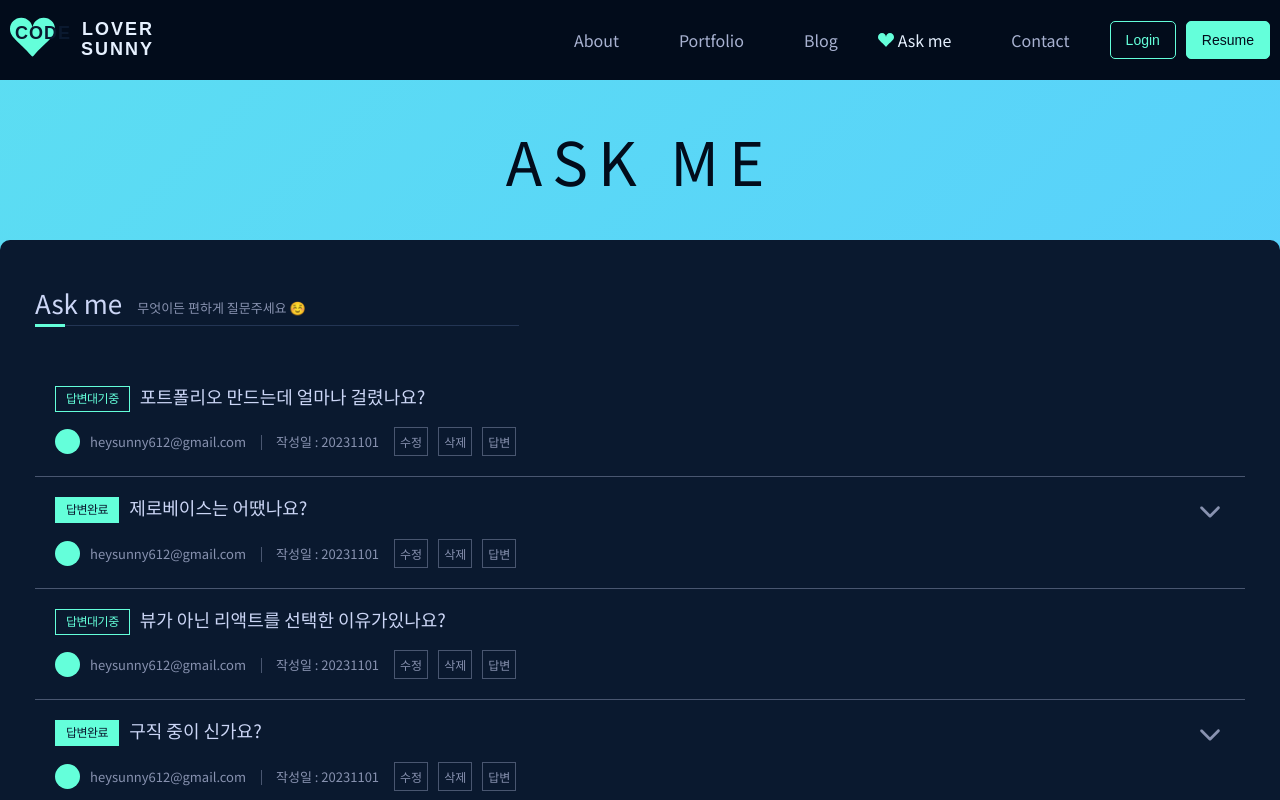
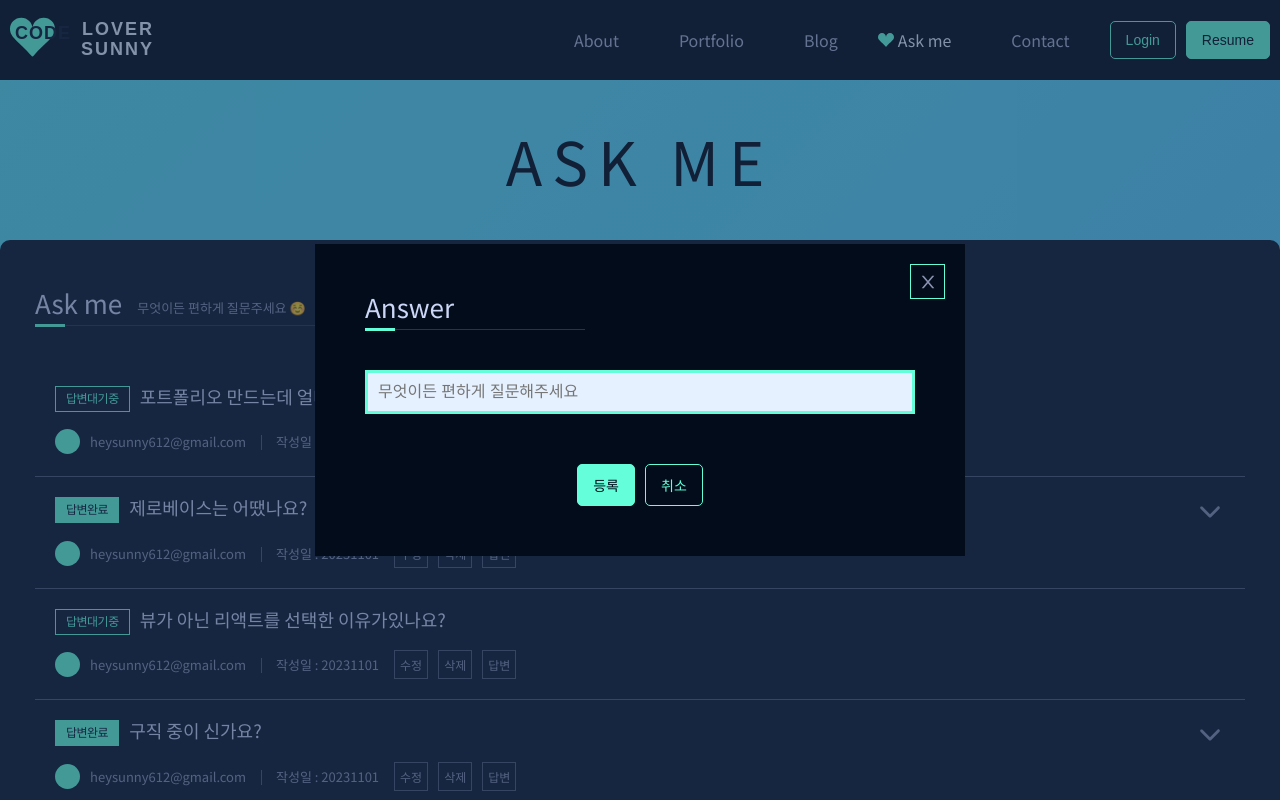
Before and after one commit to heysunny612/portfolio.v2, a React (Vite) app: page /askme/write in a window 1280 px wide. Shown: the top 800 px of the page. Built offline with nearby package versions, Linux system fonts and the light colour scheme; no server answers; a web font is replaced by a local one.

Commit message:
Add: Add: Ask me 페이지 (Write) 퍼블리싱 ROUTE를 이용한 MODAL로 구현

```diff
--- a/src/components/Button/Button.tsx
+++ b/src/components/Button/Button.tsx
@@ -1,4 +1,5 @@
 interface IButtonPros {
+  type?: 'button' | 'submit' | 'reset';
   children: string | JSX.Element;
   filled?: boolean;
   large?: boolean;
@@ -6,6 +7,7 @@ interface IButtonPros {
 }
 
 export default function Button({
+  type,
   children,
   filled,
   large,
@@ -16,6 +18,7 @@ export default function Button({
       className={`primary_btn ${filled ? 'filled' : null}
       ${large ? 'large' : null}`}
       onClick={onClick}
+      type={type}
     >
       {children}
     </button>
--- a/src/components/QnA/AddQnA.tsx
+++ b/src/components/QnA/AddQnA.tsx
@@ -1,3 +1,31 @@
+import { useNavigate } from 'react-router-dom';
+import Button from '../Button/Button';
+import { AiOutlineClose } from 'react-icons/ai';
+
 export default function AddQnA() {
-  return <div></div>;
+  const navigate = useNavigate();
+  const handleClose = () => navigate('/askme', { replace: true });
+  return (
+    <section className='qna_add_container'>
+      <div className='qna_add'>
+        <h3 className='common_h3'>Answer</h3>
+        <form>
+          <div className='qna_input'>
+            <input type='text' placeholder='무엇이든 편하게 질문해주세요' />
+          </div>
+          <div className='qna_buttons'>
+            <Button type='submit' filled>
+              등록
+            </Button>
+            <Button type='button' onClick={handleClose}>
+              취소
+            </Button>
+          </div>
+        </form>
+        <button className='qna_add_close' onClick={handleClose}>
+          <AiOutlineClose />
+        </button>
+      </div>
+    </section>
+  );
 }
--- a/src/components/QnA/QnA.scss
+++ b/src/components/QnA/QnA.scss
@@ -1,3 +1,4 @@
+//QnA 리스트
 .qna_list {
   width: 100%;
 
@@ -100,3 +101,54 @@
     right: 0;
   }
 }
+
+//QnA 작성
+.qna_add_container {
+  position: fixed;
+  top: 0;
+  left: 0;
+  bottom: 0;
+  right: 0;
+  background-color: rgba($color: $lightest-navy, $alpha: 0.5);
+  z-index: 89;
+  display: flex;
+  justify-content: center;
+  align-items: center;
+  text-align: center;
+
+  .qna_add {
+    position: relative;
+    background-color: $dark-navy;
+    padding: 50px;
+    .qna_input {
+      input {
+        width: 550px;
+        padding: 10px;
+        background-color: $white;
+        outline: none;
+        border: 3px solid $accent;
+        font-size: 16px;
+      }
+    }
+    .qna_buttons {
+      margin-top: 50px;
+      button {
+        margin: 0 5px;
+      }
+    }
+  }
+
+  .qna_add_close {
+    position: absolute;
+    top: 20px;
+    right: 20px;
+    width: 35px;
+    height: 35px;
+    border: 1px solid $accent;
+    font-size: 20px;
+    display: flex;
+    align-items: center;
+    justify-content: center;
+    transition: $transition;
+  }
+}
--- a/src/components/QnA/QnA.tsx
+++ b/src/components/QnA/QnA.tsx
@@ -3,6 +3,7 @@ import { IQnA } from '../../interfaces/QnA';
 import Button from '../Button/Button';
 import QnACard from './QnACard';
 import AddQnA from './AddQnA';
+import { AnimatePresence, motion } from 'framer-motion';
 
 const qna: IQnA[] = [
   {
@@ -52,7 +53,19 @@ export default function QnA() {
           <Button onClick={() => navigate('write')}>질문하기</Button>
         </div>
       </div>
-      {pathname === '/askme/write' ? <AddQnA /> : null}
+      <AnimatePresence>
+        {pathname === '/askme/write' && (
+          <motion.div
+            initial={{ opacity: 0 }}
+            animate={{ opacity: 1 }}
+            exit={{ opacity: 0 }}
+            transition={{ duration: 0.3 }}
+            className=''
+          >
+            <AddQnA />
+          </motion.div>
+        )}
+      </AnimatePresence>
     </>
   );
 }
--- a/src/components/ScrollToTop.tsx
+++ b/src/components/ScrollToTop.tsx
@@ -4,6 +4,9 @@ import { useLocation } from 'react-router-dom';
 export default function ScrollToTop() {
   const { pathname } = useLocation();
   useEffect(() => {
+    //팝업 경로 제외
+    const excludePaths = ['/askme', '/askme/write'];
+    if (excludePaths.includes(pathname)) return;
     window.scrollTo(0, 0);
   }, [pathname]);
   return null;
```
